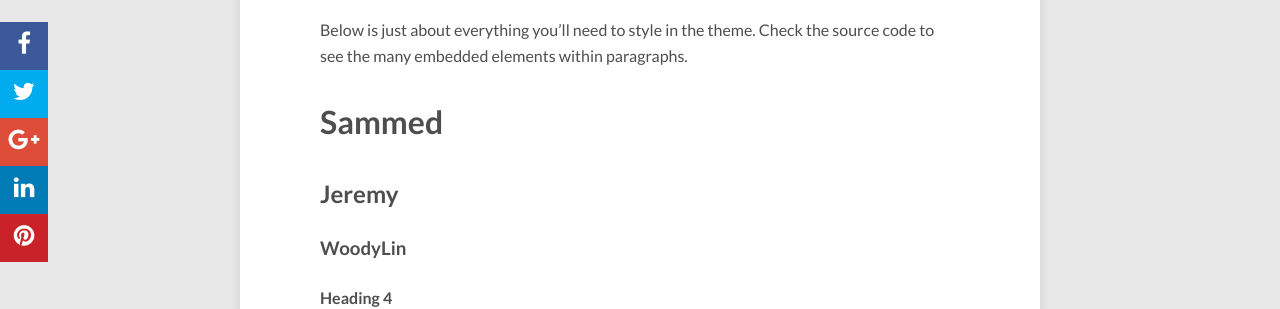
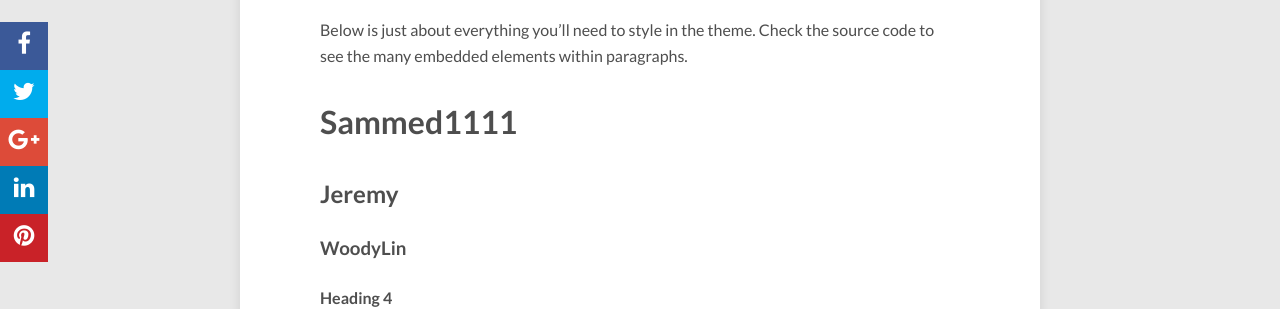
Before and after one commit to ShivareddySGn/ShivareddySGn.github.io, a Jekyll site: the page built from _posts/2016-12-02-sample-post.md, in a window 1280 px wide and 900 px high, scrolled down 544 px. Shown: the part 158-467 px from the top of the window. Built offline with Jekyll 4.4.1, drawn with Linux system fonts in a browser that asks for light colours; nearby versions of some CDN libraries; comment, search, counter and statistics services are not loaded.

Commit message:
Update 2016-12-02-sample-post.md

```diff
--- a/_posts/2016-12-02-sample-post.md
+++ b/_posts/2016-12-02-sample-post.md
@@ -13,7 +13,7 @@ image:
 
 Below is just about everything you'll need to style in the theme. Check the source code to see the many embedded elements within paragraphs.
 
-# Sammed
+# Sammed1111
 
 ## Jeremy
 
```
